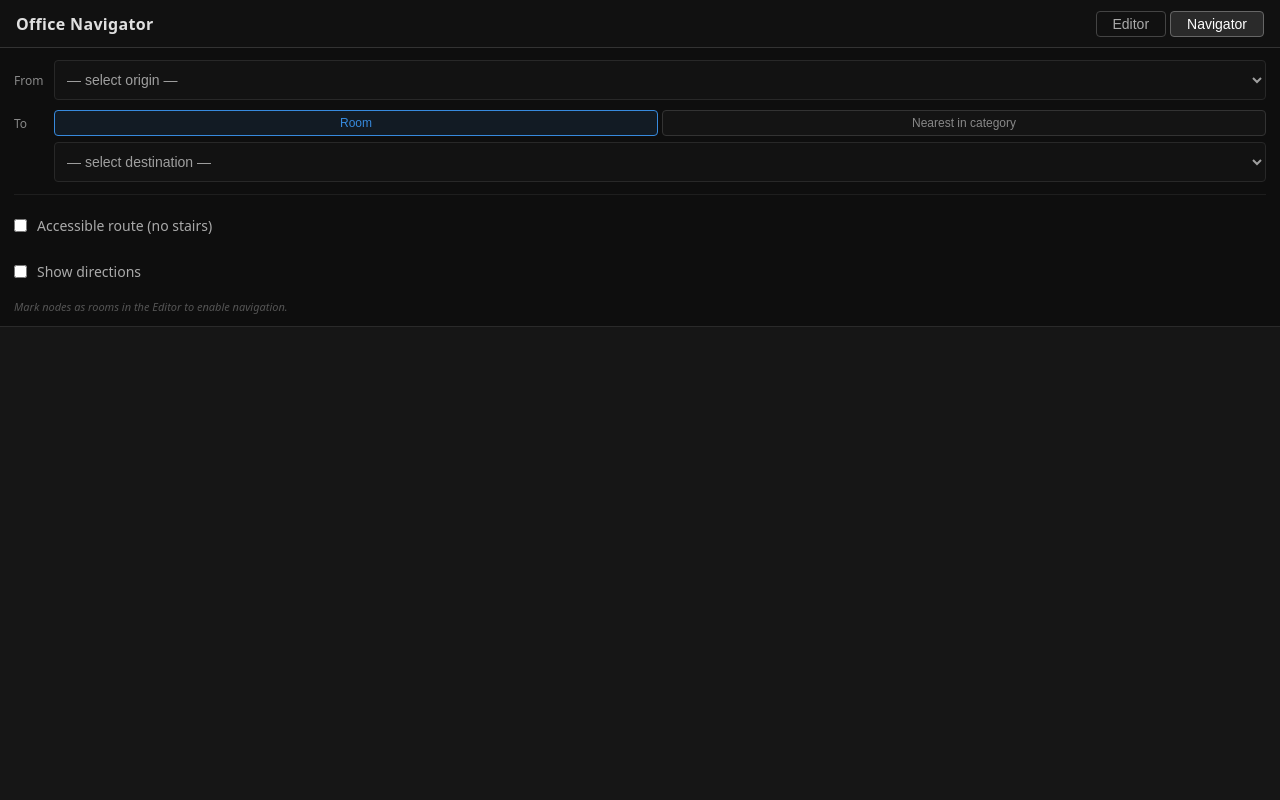
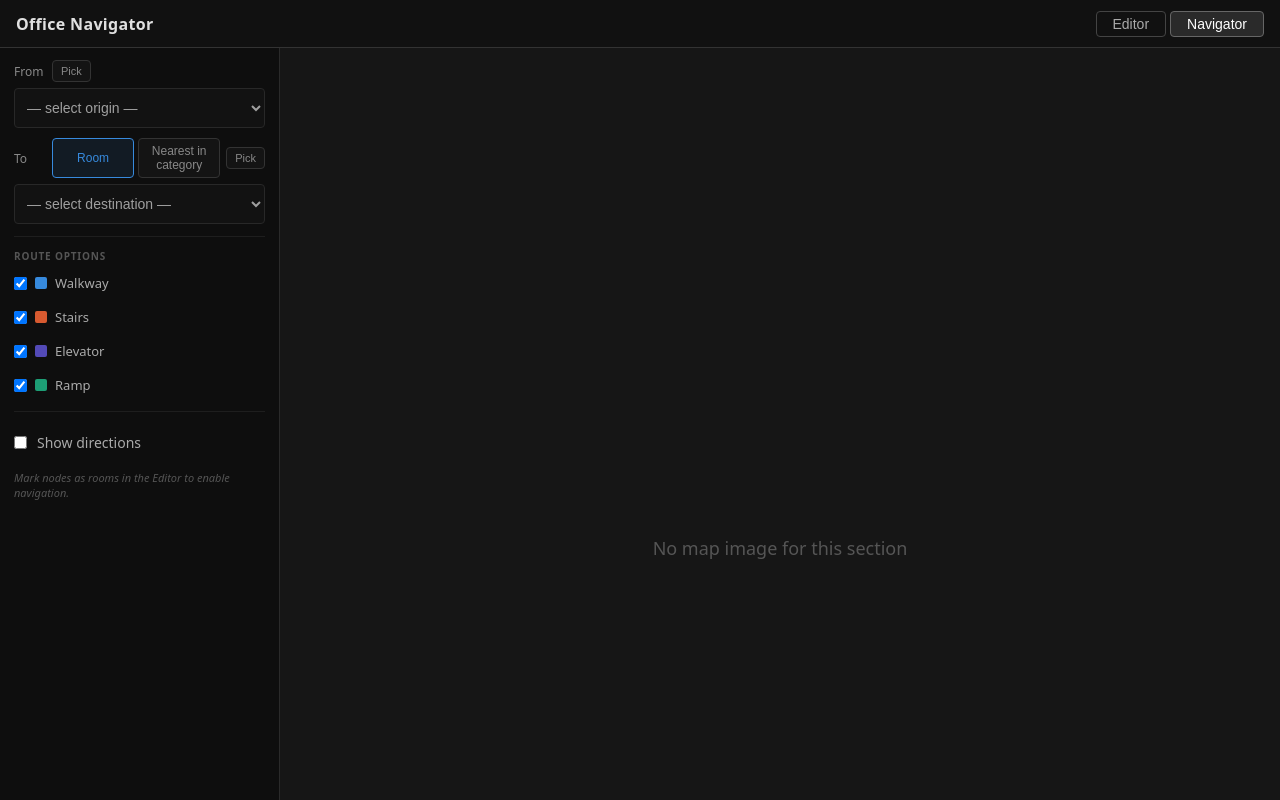
Before and after one commit to cbmitchell/map-nav, a React (Vite) app: page / in a window 1280 px wide. Both pictures are taken after a click on the button "Navigator". Built offline with nearby package versions, Linux system fonts and the light colour scheme.

Commit message:
Improve Navigator UI

```diff
--- a/src/components/Navigator/Navigator.module.css
+++ b/src/components/Navigator/Navigator.module.css
@@ -39,6 +39,12 @@
   color: var(--text-faint);
 }
 
+.body {
+  display: flex;
+  flex: 1;
+  overflow: hidden;
+}
+
 .canvasArea {
   flex: 1;
   overflow: auto;
--- a/src/components/Navigator/Navigator.tsx
+++ b/src/components/Navigator/Navigator.tsx
@@ -7,15 +7,17 @@ import { useZoomPan, DEFAULT_ZOOM_PAN } from '../../hooks/useZoomPan';
 import type { ZoomPanState } from '../../hooks/useZoomPan';
 import { NavigatorControls } from './NavigatorControls';
 import { NavigatorCanvas } from './NavigatorCanvas';
-import { DirectionsPanel } from './DirectionsPanel';
+
+type PickMode = 'src' | 'tgt' | null;
 
 export function Navigator() {
   const { state } = useGraphReducer();
   const [srcId, setSrcId] = useState<string | null>(null);
   const [tgtId, setTgtId] = useState<string | null>(null);
   const [tgtCategory, setTgtCategory] = useState<string | null>(null);
-  const [accessibleOnly, setAccessibleOnly] = useState(false);
+  const [excludedTypes, setExcludedTypes] = useState<Set<string>>(new Set());
   const [showDirections, setShowDirections] = useState(false);
+  const [pickMode, setPickMode] = useState<PickMode>(null);
   const [activeSectionId, setActiveSectionId] = useState<string | null>(null);
   const { zoomPan, handleWheel, pan, zoomAt, setView } = useZoomPan();
 
@@ -39,13 +41,6 @@ export function Navigator() {
     setView(zoomPerSection.current[newId] ?? DEFAULT_ZOOM_PAN);
   }, [setView]);
 
-  const excludedTypes = useMemo<Set<string>>(
-    () => accessibleOnly
-      ? new Set(state.edgeTypes.filter((t) => !t.isAccessible).map((t) => t.id))
-      : new Set<string>(),
-    [accessibleOnly, state.edgeTypes],
-  );
-
   const { path, error } = usePathfinder(state, srcId, tgtId, tgtCategory, excludedTypes);
 
   // Wrap setSrcId so that picking a new origin also switches the canvas to that section
@@ -66,6 +61,12 @@ export function Navigator() {
     setTgtCategory(cat);
     setTgtId(null);
   }, []);
+
+  const handleNodePick = useCallback((nodeId: string) => {
+    if (pickMode === 'src') handleSrcChange(nodeId);
+    else if (pickMode === 'tgt') handleTgtChange(nodeId);
+    setPickMode(null);
+  }, [pickMode, handleSrcChange, handleTgtChange]);
 
   // When routing by category, resolve the destination room name from the path's last node
   const resolvedTgtLabel = useMemo(() => {
@@ -97,23 +98,7 @@ export function Navigator() {
 
   return (
     <div className={styles.navigator}>
-      <NavigatorControls
-        building={state}
-        srcId={srcId}
-        tgtId={tgtId}
-        tgtCategory={tgtCategory}
-        accessibleOnly={accessibleOnly}
-        showDirections={showDirections}
-        error={error}
-        resolvedTgtLabel={resolvedTgtLabel}
-        onSrcChange={handleSrcChange}
-        onTgtChange={handleTgtChange}
-        onTgtCategoryChange={handleTgtCategoryChange}
-        onAccessibleToggle={setAccessibleOnly}
-        onDirectionsToggle={setShowDirections}
-      />
-
-      {/* Multi-section step indicator */}
+      {/* Multi-section step indicator spans full width above body */}
       {pathSections.length > 1 && (
         <div className={styles.stepBar}>
           <button
@@ -140,6 +125,26 @@ export function Navigator() {
         </div>
       )}
 
+      <div className={styles.body}>
+        <NavigatorControls
+          building={state}
+          srcId={srcId}
+          tgtId={tgtId}
+          tgtCategory={tgtCategory}
+          excludedTypes={excludedTypes}
+          showDirections={showDirections}
+          path={path}
+          error={error}
+          resolvedTgtLabel={resolvedTgtLabel}
+          pickMode={pickMode}
+          onSrcChange={handleSrcChange}
+          onTgtChange={handleTgtChange}
+          onTgtCategoryChange={handleTgtCategoryChange}
+          onExcludedTypesChange={setExcludedTypes}
+          onDirectionsToggle={setShowDirections}
+          onPickModeChange={setPickMode}
+        />
+
         <div className={styles.canvasArea}>
           <NavigatorCanvas
             building={state}
@@ -149,12 +154,12 @@ export function Navigator() {
             onWheel={handleWheel}
             onPan={pan}
             onZoomAt={zoomAt}
+            pickMode={pickMode}
+            onNodePick={handleNodePick}
+            onPickCancel={() => setPickMode(null)}
           />
         </div>
-
-      {showDirections && path && path.length > 0 && (
-        <DirectionsPanel building={state} path={path} />
-      )}
+      </div>
     </div>
   );
 }
--- a/src/components/Navigator/NavigatorCanvas.tsx
+++ b/src/components/Navigator/NavigatorCanvas.tsx
@@ -4,6 +4,10 @@ import type { ZoomPanState } from '../../hooks/useZoomPan';
 import { useCanvasRenderer } from '../../hooks/useCanvasRenderer';
 import { useMobile } from '../../hooks/useMobile';
 import styles from './NavigatorCanvas.module.css';
+
+const HIT_RADIUS = 12;
+
+type PickMode = 'src' | 'tgt' | null;
 
 interface NavigatorCanvasProps {
   building: Building;
@@ -13,6 +17,9 @@ interface NavigatorCanvasProps {
   onWheel: (e: WheelEvent, rect: DOMRect) => void;
   onPan: (dx: number, dy: number) => void;
   onZoomAt: (screenX: number, screenY: number, newScale: number) => void;
+  pickMode: PickMode;
+  onNodePick: (nodeId: string) => void;
+  onPickCancel: () => void;
 }
 
 export function NavigatorCanvas({
@@ -23,6 +30,9 @@ export function NavigatorCanvas({
   onWheel,
   onPan,
   onZoomAt,
+  pickMode,
+  onNodePick,
+  onPickCancel,
 }: NavigatorCanvasProps) {
   const { isMobile, isTablet } = useMobile();
   const isSmall = isMobile || isTablet;
@@ -90,9 +100,13 @@ export function NavigatorCanvas({
     return () => canvas.removeEventListener('wheel', handler);
   }, [onWheel]);
 
-  // Space key pan mode
+  // Space key pan mode + Escape to cancel pick mode
   useEffect(() => {
     const onKeyDown = (e: KeyboardEvent) => {
+      if (e.code === 'Escape') {
+        onPickCancel();
+        return;
+      }
       if (e.code === 'Space' && !(e.target instanceof HTMLInputElement)) {
         // Always suppress Space default on non-input elements — prevents a focused
         // <select> from toggling open on repeated keydown events while panning
@@ -116,11 +130,49 @@ export function NavigatorCanvas({
       window.removeEventListener('keydown', onKeyDown);
       window.removeEventListener('keyup', onKeyUp);
     };
-  }, []);
+  }, [onPickCancel]);
 
   // ---------------------------------------------------------------------------
   // Mouse interaction (pan only)
   // ---------------------------------------------------------------------------
+
+  const handleClick = (e: React.MouseEvent) => {
+    if (!pickMode) return;
+    const canvas = canvasRef.current!;
+    const rect = canvas.getBoundingClientRect();
+    const sx = e.clientX - rect.left;
+    const sy = e.clientY - rect.top;
+    const section = buildingRef.current.sections.find(
+      (s) => s.id === activeSectionIdRef.current,
+    );
+    if (!section) { onPickCancel(); return; }
+
+    // Hit-test room nodes on the active section in screen space
+    const sectionNodes = buildingRef.current.nodes.filter(
+      (n) => n.sectionId === activeSectionIdRef.current && n.isRoom,
+    );
+
+    let hit: string | null = null;
+    let bestDist = Infinity;
+    for (const node of sectionNodes) {
+      // node normalized coords → canvas pixel coords → screen coords
+      const nodeCanvasX = node.nx * canvas.width;
+      const nodeCanvasY = node.ny * canvas.height;
+      const nodeScreenX = nodeCanvasX * zoomPanRef.current.scale + zoomPanRef.current.panX;
+      const nodeScreenY = nodeCanvasY * zoomPanRef.current.scale + zoomPanRef.current.panY;
+      const dist = Math.hypot(sx - nodeScreenX, sy - nodeScreenY);
+      if (dist < HIT_RADIUS && dist < bestDist) {
+        bestDist = dist;
+        hit = node.id;
+      }
+    }
+
+    if (hit) {
+      onNodePick(hit);
+    } else {
+      onPickCancel();
+    }
+  };
 
   const handleMouseDown = (e: React.MouseEvent) => {
     const canvas = canvasRef.current!;
@@ -226,7 +278,8 @@ export function NavigatorCanvas({
       )}
       <canvas
         ref={canvasRef}
-        style={{ display: 'block', touchAction: 'none' }}
+        style={{ display: 'block', touchAction: 'none', cursor: pickMode ? 'crosshair' : undefined }}
+        onClick={handleClick}
         onMouseDown={handleMouseDown}
         onMouseMove={handleMouseMove}
         onMouseUp={handleMouseUp}
--- a/src/components/Navigator/NavigatorControls.module.css
+++ b/src/components/Navigator/NavigatorControls.module.css
@@ -4,19 +4,21 @@
   gap: 10px;
   padding: 12px 14px;
   background: var(--bg-deepest);
-  border-bottom: 1px solid var(--border-subtle);
+  border-right: 1px solid var(--border-subtle);
+  width: 280px;
   flex-shrink: 0;
+  overflow-y: auto;
+}
+
+.fieldBlock {
+  display: flex;
+  flex-direction: column;
+  gap: 6px;
 }
 
 .row {
   display: flex;
   align-items: center;
-  gap: 8px;
-}
-
-.toBlock {
-  display: flex;
-  flex-direction: column;
   gap: 6px;
 }
 
@@ -28,7 +30,7 @@
 }
 
 .select {
-  flex: 1;
+  width: 100%;
   background: var(--bg-card);
   border: 1px solid var(--border-default);
   border-radius: 4px;
@@ -38,10 +40,6 @@
   outline: none;
   cursor: pointer;
   min-height: 40px;
-}
-
-.selectIndented {
-  margin-left: 40px;
 }
 
 .modeToggle {
@@ -67,15 +65,31 @@
   background: rgba(55, 138, 221, 0.1);
 }
 
+.pickBtn {
+  padding: 4px 8px;
+  background: var(--bg-card);
+  border: 1px solid var(--border-default);
+  border-radius: 4px;
+  color: var(--text-dim);
+  font-size: 11px;
+  cursor: pointer;
+  flex-shrink: 0;
+  white-space: nowrap;
+}
+
+.pickBtnActive {
+  border-color: var(--accent-blue);
+  color: var(--accent-blue);
+  background: rgba(55, 138, 221, 0.15);
+}
+
 .resolvedLabel {
-  margin-left: 40px;
   font-size: 11px;
   color: var(--accent-blue-lt);
   font-style: italic;
 }
 
 .resolvedLabelMissing {
-  margin-left: 40px;
   font-size: 11px;
   color: var(--text-dim);
   font-style: italic;
@@ -85,6 +99,43 @@
   height: 1px;
   background: var(--bg-raised);
   margin: 2px 0;
+  flex-shrink: 0;
+}
+
+.section {
+  display: flex;
+  flex-direction: column;
+  gap: 6px;
+}
+
+.sectionLabel {
+  font-size: 10px;
+  font-weight: 600;
+  letter-spacing: 0.08em;
+  text-transform: uppercase;
+  color: var(--text-ghost);
+}
+
+.typeRow {
+  display: flex;
+  align-items: center;
+  gap: 8px;
+  font-size: 13px;
+  color: var(--text-muted);
+  cursor: pointer;
+  user-select: none;
+  min-height: 28px;
+}
+
+.typeSwatch {
+  width: 12px;
+  height: 12px;
+  border-radius: 2px;
+  flex-shrink: 0;
+}
+
+.typeName {
+  flex: 1;
 }
 
 .toggle {
@@ -113,8 +164,8 @@
   border: 1px solid rgba(216, 90, 48, 0.3);
 }
 
-@media (max-width: 640px) {
-  .selectIndented {
-    margin-left: 0;
+@media (max-width: 1024px) {
+  .controls {
+    width: 240px;
   }
 }
--- a/src/components/Navigator/NavigatorControls.tsx
+++ b/src/components/Navigator/NavigatorControls.tsx
@@ -2,22 +2,28 @@ import { useState } from 'react';
 import clsx from 'clsx';
 import type { Building } from '../../types/graph';
 import { useMobile } from '../../hooks/useMobile';
+import { DirectionsPanel } from './DirectionsPanel';
 import styles from './NavigatorControls.module.css';
+
+type PickMode = 'src' | 'tgt' | null;
 
 interface NavigatorControlsProps {
   building: Building;
   srcId: string | null;
   tgtId: string | null;
   tgtCategory: string | null;
-  accessibleOnly: boolean;
+  excludedTypes: Set<string>;
   showDirections: boolean;
+  path: string[] | null;
   error: string | null;
   resolvedTgtLabel: string | null;
+  pickMode: PickMode;
   onSrcChange: (id: string | null) => void;
   onTgtChange: (id: string | null) => void;
   onTgtCategoryChange: (category: string | null) => void;
-  onAccessibleToggle: (v: boolean) => void;
+  onExcludedTypesChange: (types: Set<string>) => void;
   onDirectionsToggle: (v: boolean) => void;
+  onPickModeChange: (mode: PickMode) => void;
 }
 
 export function NavigatorControls({
@@ -25,15 +31,18 @@ export function NavigatorControls({
   srcId,
   tgtId,
   tgtCategory,
-  accessibleOnly,
+  excludedTypes,
   showDirections,
+  path,
   error,
   resolvedTgtLabel,
+  pickMode,
   onSrcChange,
   onTgtChange,
   onTgtCategoryChange,
-  onAccessibleToggle,
+  onExcludedTypesChange,
   onDirectionsToggle,
+  onPickModeChange,
 }: NavigatorControlsProps) {
   const [destMode, setDestMode] = useState<'room' | 'category'>('room');
   const { isMobile } = useMobile();
@@ -80,10 +89,30 @@ export function NavigatorControls({
     }
   };
 
+  const toggleExcludedType = (typeId: string, included: boolean) => {
+    const next = new Set(excludedTypes);
+    if (included) {
+      next.delete(typeId);
+    } else {
+      next.add(typeId);
+    }
+    onExcludedTypesChange(next);
+  };
+
   return (
     <div className={styles.controls}>
+      {/* From */}
+      <div className={styles.fieldBlock}>
         <div className={styles.row}>
           <label className={styles.label}>From</label>
+          <button
+            className={clsx(styles.pickBtn, pickMode === 'src' && styles.pickBtnActive)}
+            onClick={() => onPickModeChange(pickMode === 'src' ? null : 'src')}
+            title="Pick origin from map"
+          >
+            {pickMode === 'src' ? 'Picking…' : 'Pick'}
+          </button>
+        </div>
         <select
           className={styles.select}
           value={srcId ?? ''}
@@ -95,7 +124,8 @@ export function NavigatorControls({
         </select>
       </div>
 
-      <div className={styles.toBlock}>
+      {/* To */}
+      <div className={styles.fieldBlock}>
         <div className={styles.row}>
           <label className={styles.label}>To</label>
           <div className={styles.modeToggle}>
@@ -113,11 +143,20 @@ export function NavigatorControls({
               {isMobile ? 'Nearest' : 'Nearest in category'}
             </button>
           </div>
+          {destMode === 'room' && (
+            <button
+              className={clsx(styles.pickBtn, pickMode === 'tgt' && styles.pickBtnActive)}
+              onClick={() => onPickModeChange(pickMode === 'tgt' ? null : 'tgt')}
+              title="Pick destination from map"
+            >
+              {pickMode === 'tgt' ? 'Picking…' : 'Pick'}
+            </button>
+          )}
         </div>
 
         {destMode === 'room' ? (
           <select
-            className={clsx(styles.select, styles.selectIndented)}
+            className={styles.select}
             value={tgtId ?? ''}
             disabled={noRooms}
             onChange={(e) => onTgtChange(e.target.value || null)}
@@ -128,7 +167,7 @@ export function NavigatorControls({
         ) : (
           <>
             <select
-              className={clsx(styles.select, styles.selectIndented)}
+              className={styles.select}
               value={tgtCategory ?? ''}
               disabled={knownCategories.length === 0}
               onChange={(e) => onTgtCategoryChange(e.target.value || null)}
@@ -154,15 +193,28 @@ export function NavigatorControls({
 
       <div className={styles.divider} />
 
-      <label className={styles.toggle}>
+      {/* Edge type exclusion */}
+      <div className={styles.section}>
+        <div className={styles.sectionLabel}>Route options</div>
+        {building.edgeTypes.map((et) => {
+          const included = !excludedTypes.has(et.id);
+          return (
+            <label key={et.id} className={styles.typeRow}>
               <input
                 type="checkbox"
-          checked={accessibleOnly}
-          onChange={(e) => onAccessibleToggle(e.target.checked)}
+                checked={included}
+                onChange={(e) => toggleExcludedType(et.id, e.target.checked)}
               />
-        <span>Accessible route (no stairs)</span>
+              <span className={styles.typeSwatch} style={{ background: et.color }} />
+              <span className={styles.typeName}>{et.name}</span>
             </label>
+          );
+        })}
+      </div>
 
+      <div className={styles.divider} />
+
+      {/* Show directions toggle */}
       <label className={styles.toggle}>
         <input
           type="checkbox"
@@ -179,6 +231,10 @@ export function NavigatorControls({
       )}
 
       {error && <div className={styles.error}>{error}</div>}
+
+      {showDirections && path && path.length > 0 && (
+        <DirectionsPanel building={building} path={path} />
+      )}
     </div>
   );
 }
```
Lines whose indentation alone changed are shown as unchanged.
